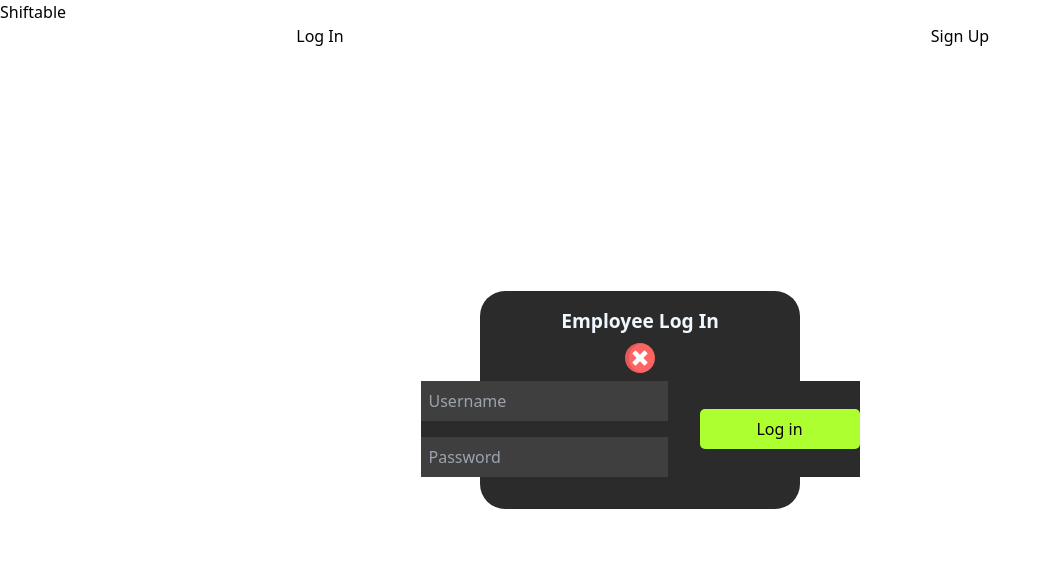
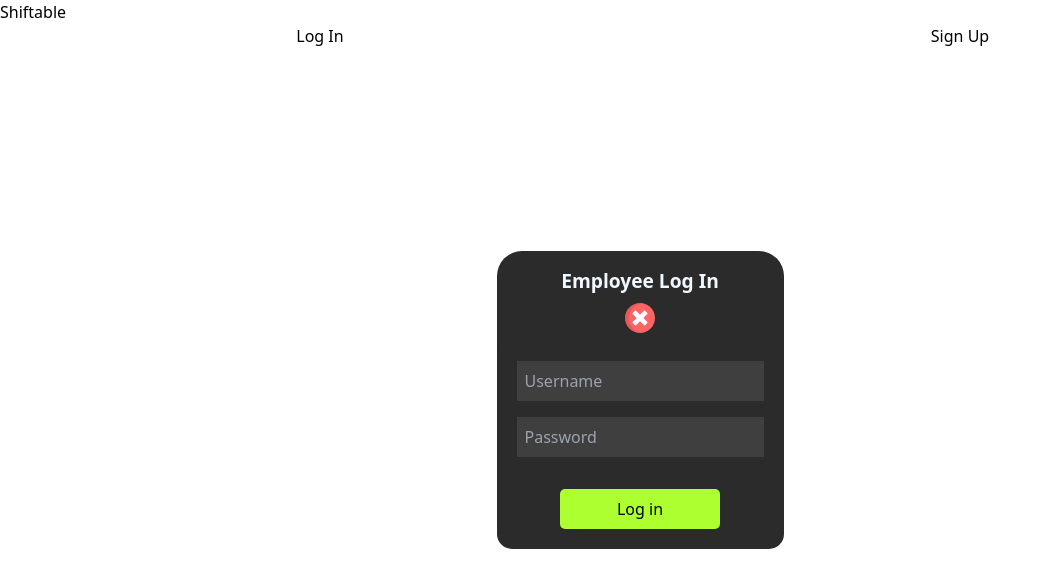
Before and after one commit to SanyamSamS/Shiftable, a React (Vite) app in the folder client/: page / in a window 1280 px wide. Both pictures are taken after a click on the button "Log In". Shown: the top 588 px of the page, without its empty margins (0-1051 px from the left). Built offline with nearby package versions, Linux system fonts and the light colour scheme.

Commit message:
also was missing the changes to the other form i made oops

```diff
--- a/client/src/components/login/employeeLogin.css
+++ b/client/src/components/login/employeeLogin.css
@@ -51,6 +51,11 @@
   gap: 2rem;
   margin-bottom: 2rem;
   background-color: rgb(43, 43, 43);
+  padding: 20px;
+  border-radius: 15px;
+  flex-direction: column;
+  max-width: 400px; /* Adjust based on your design needs */
+  margin: auto;
 }
 
 .login-input-field {
```
